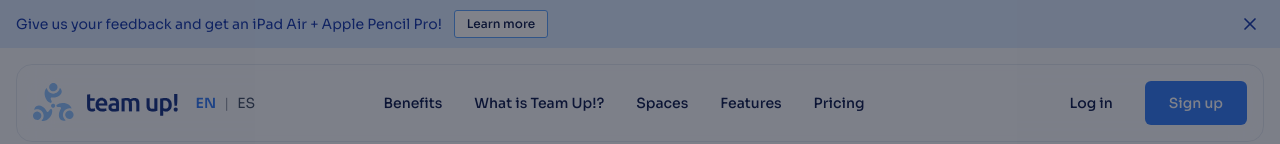
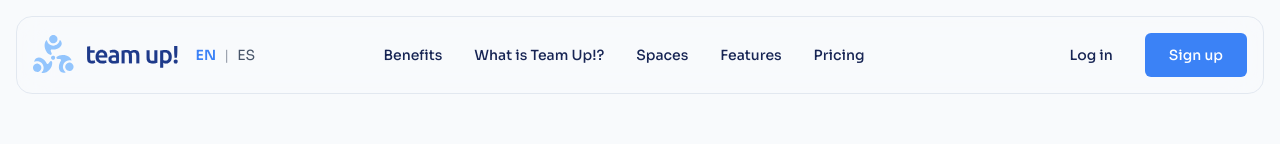
Before and after one commit to workteamup/teamup-landing, a Next.js app: page /en in a window 1280 px wide. Shown: the top 144 px of the page. Built offline with nearby package versions, Linux system fonts and the light colour scheme.

Commit message:
Disabled pop up and bar notification

```diff
--- a/app/components/landing.js
+++ b/app/components/landing.js
@@ -19,7 +19,7 @@ import { useTranslations } from "../contexts/TranslationContext";
 import WelcomePopup from "./welcome-popup";
 
 const Landing = () => {
-  const [hasActiveAnnouncement, setHasActiveAnnouncement] = useState(true);
+  const [hasActiveAnnouncement, setHasActiveAnnouncement] = useState(false);
   const [showWelcomePopup, setShowWelcomePopup] = useState(false);
   const t = useTranslations();
 
@@ -52,12 +52,14 @@ const Landing = () => {
 
   return (
     <div className="text-blue-950 bg-slate-50">
+      {/*
         <WelcomePopup
           isOpen={showWelcomePopup}
           onDismiss={handleClose}
           onNeverShow={handleNeverShow}
           onCTAClick={handlePopupCTA}
         />
+      */}
       {hasActiveAnnouncement && (
         <InfoBar
           message={t("InfoBar.message")}
```
Lines whose indentation alone changed are shown as unchanged.
